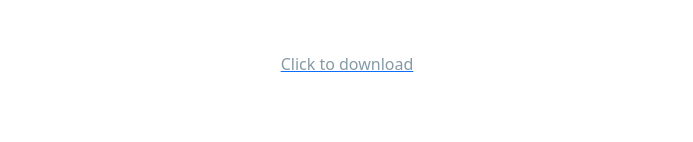
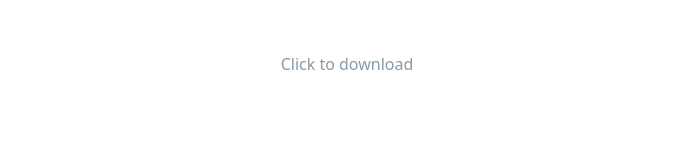
Before and after one commit to VernellMiller/react-portfolio, a React (Create React App) app: page / in a window 1280 px wide. Shown: the part 5843-5985 px from the top of the page, without its empty margins (293-986 px from the left). Built offline with nearby package versions, Linux system fonts and the light colour scheme.

Commit message:
fix: text decoration for resume link

```diff
--- a/src/pages/Resume.js
+++ b/src/pages/Resume.js
@@ -17,7 +17,7 @@ const Resume = (props) => {
                         <Image id="resume" src="/plain-01-02.png" alt="resume page 1" width="700px"/>
                     </Col>
                 </Row>
-                <a href="https://github.com/VernellMiller/Design-Resume/raw/main/RESUME_Vernell_Miller.pdf">
+                <a class="text-decoration-none" href="https://github.com/VernellMiller/Design-Resume/raw/main/RESUME_Vernell_Miller.pdf">
                     <p>Click to download</p>
                 </a>
             </div>
```
